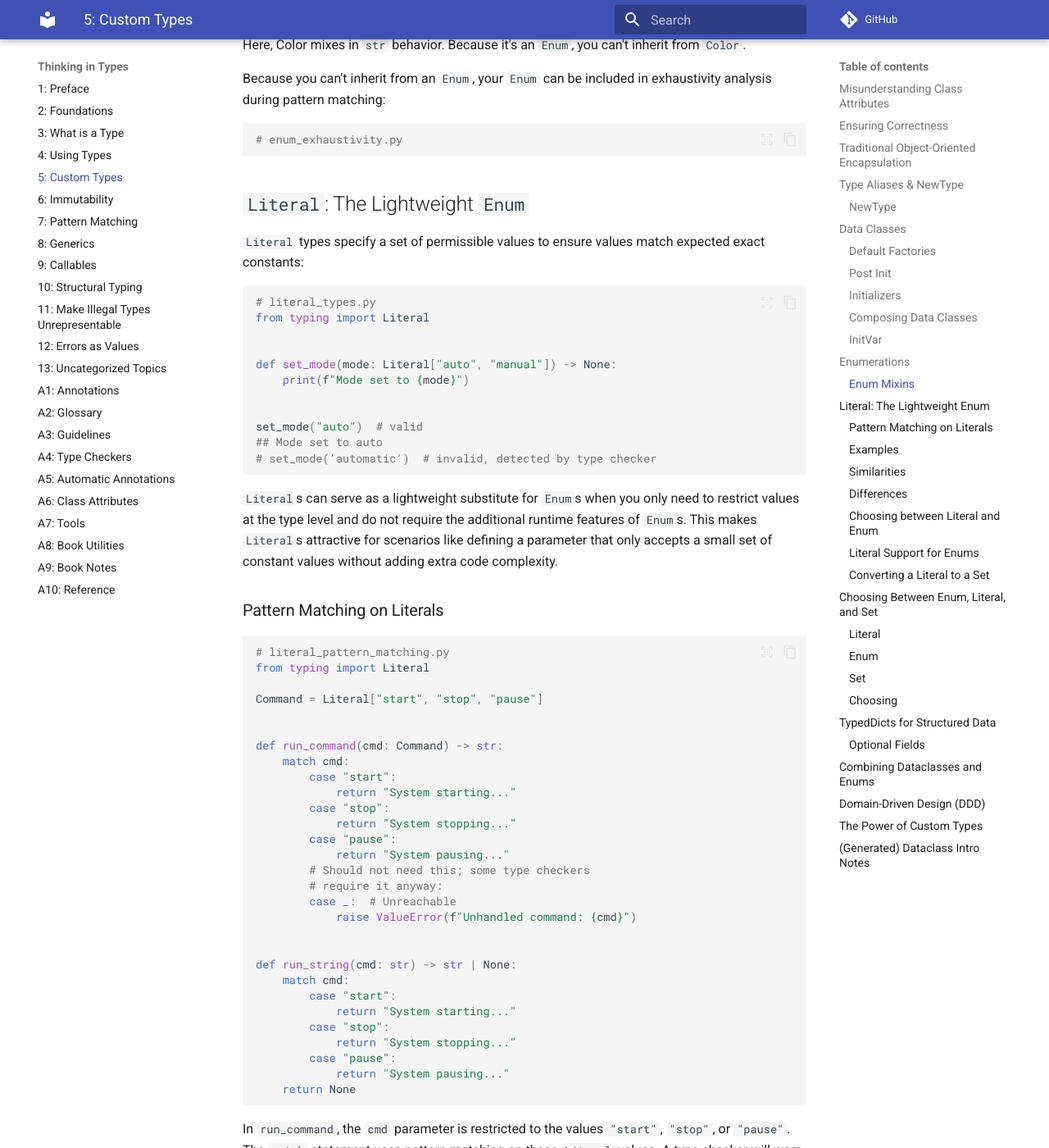
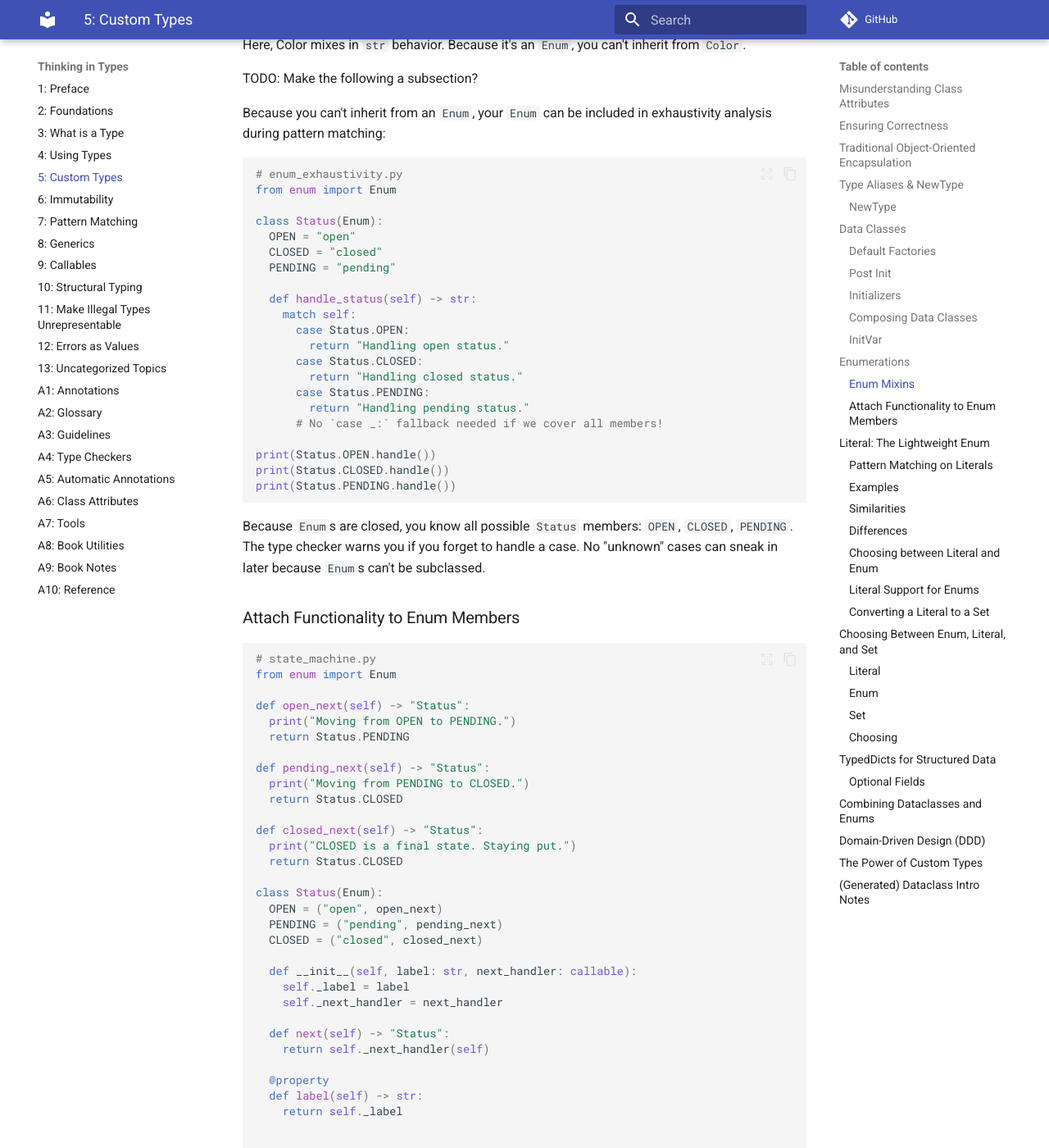
Before and after one commit to ThinkingInTypes/ThinkingInTypes.github.io, an MkDocs documentation site: the page built from Chapters/C05_Custom_Types.md, in a window 1280 px wide and 1400 px high, scrolled down 20038 px. Shown: the whole window at 82% size. Built offline with MkDocs 1.6.1 and Material for MkDocs 9.7.7, drawn with Linux system fonts in a browser that asks for light colours; comment, search, counter and statistics services are not loaded; some of the changed text lies outside the part shown.

Commit message:
Update C05_Custom_Types.md

````diff
--- a/Chapters/C05_Custom_Types.md
+++ b/Chapters/C05_Custom_Types.md
@@ -1009,11 +1009,90 @@ class Color(StrMixin, Enum):
 Here, Color mixes in `str` behavior.
 Because it's an `Enum`, you can't inherit from `Color`.
 
+TODO: Make the following a subsection?
+
 Because you can't inherit from an `Enum`, your `Enum` can be included in exhaustivity analysis during pattern matching:
 
 ```python
 # enum_exhaustivity.py
+from enum import Enum
+
+class Status(Enum):
+  OPEN = "open"
+  CLOSED = "closed"
+  PENDING = "pending"
+
+  def handle_status(self) -> str:
+    match self:
+      case Status.OPEN:
+        return "Handling open status."
+      case Status.CLOSED:
+        return "Handling closed status."
+      case Status.PENDING:
+        return "Handling pending status."
+      # No `case _:` fallback needed if we cover all members!
+
+print(Status.OPEN.handle())
+print(Status.CLOSED.handle())
+print(Status.PENDING.handle())
 ```
+
+Because `Enum`s are closed, you know all possible `Status` members: `OPEN`, `CLOSED`, `PENDING`.
+The type checker warns you if you forget to handle a case.
+No "unknown" cases can sneak in later because `Enum`s can't be subclassed.
+
+### Attach Functionality to Enum Members
+
+```python
+# state_machine.py
+from enum import Enum
+
+def open_next(self) -> "Status":
+  print("Moving from OPEN to PENDING.")
+  return Status.PENDING
+
+def pending_next(self) -> "Status":
+  print("Moving from PENDING to CLOSED.")
+  return Status.CLOSED
+
+def closed_next(self) -> "Status":
+  print("CLOSED is a final state. Staying put.")
+  return Status.CLOSED
+
+class Status(Enum):
+  OPEN = ("open", open_next)
+  PENDING = ("pending", pending_next)
+  CLOSED = ("closed", closed_next)
+
+  def __init__(self, label: str, next_handler: callable):
+    self._label = label
+    self._next_handler = next_handler
+
+  def next(self) -> "Status":
+    return self._next_handler(self)
+
+  @property
+  def label(self) -> str:
+    return self._label
+
+
+def start(state: Status = Status.OPEN):
+  while(state != Status.CLOSED):
+    print(state.label)
+    state = state.next()
+```
+
+Each `Enum` member (`Status.OPEN`, etc.) carries two pieces of information:
+
+1. A label ("open", "pending" or "closed")
+
+2. A handler function `_next_handler`
+
+In the `__init__`, we capture these and assign to instance attributes (`_label`, `_next_handler`).
+The `next()` method calls the stored function.
+
+
+
 
 ## `Literal`: The Lightweight `Enum`
 
````
